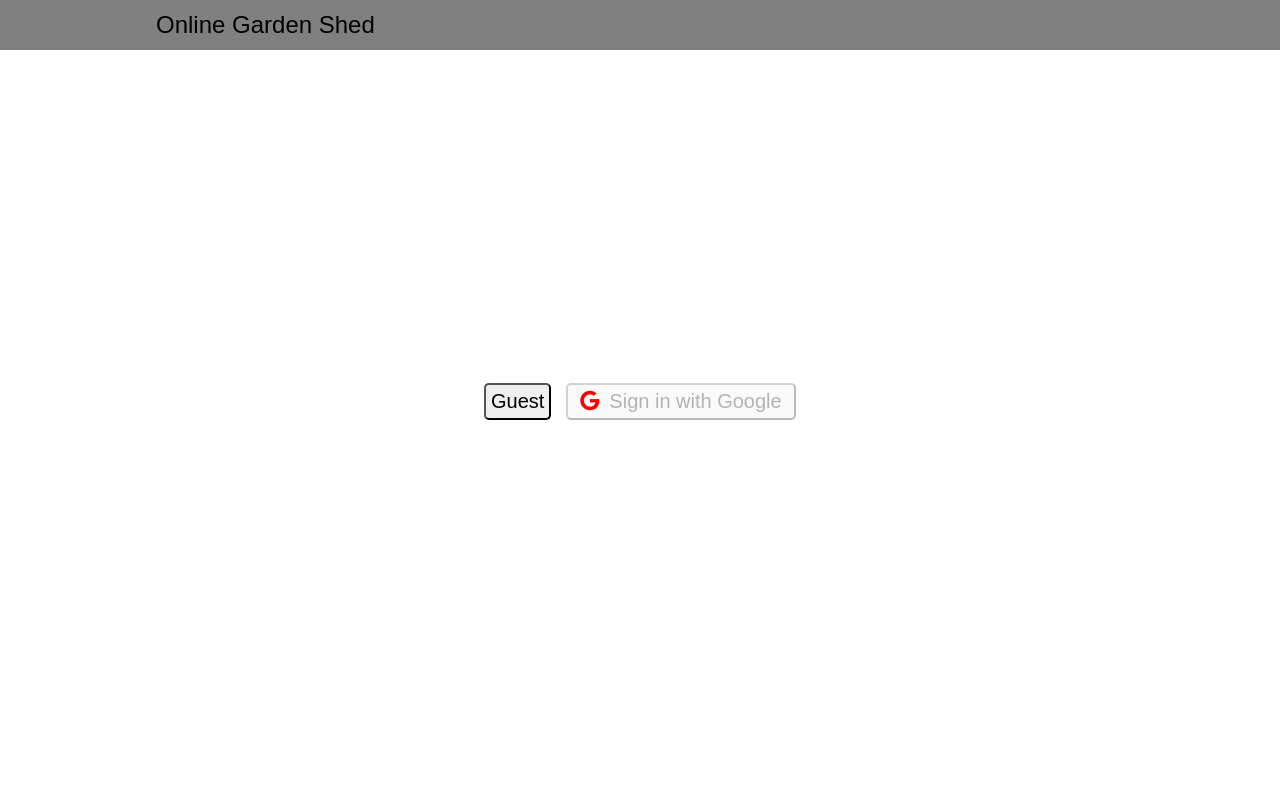
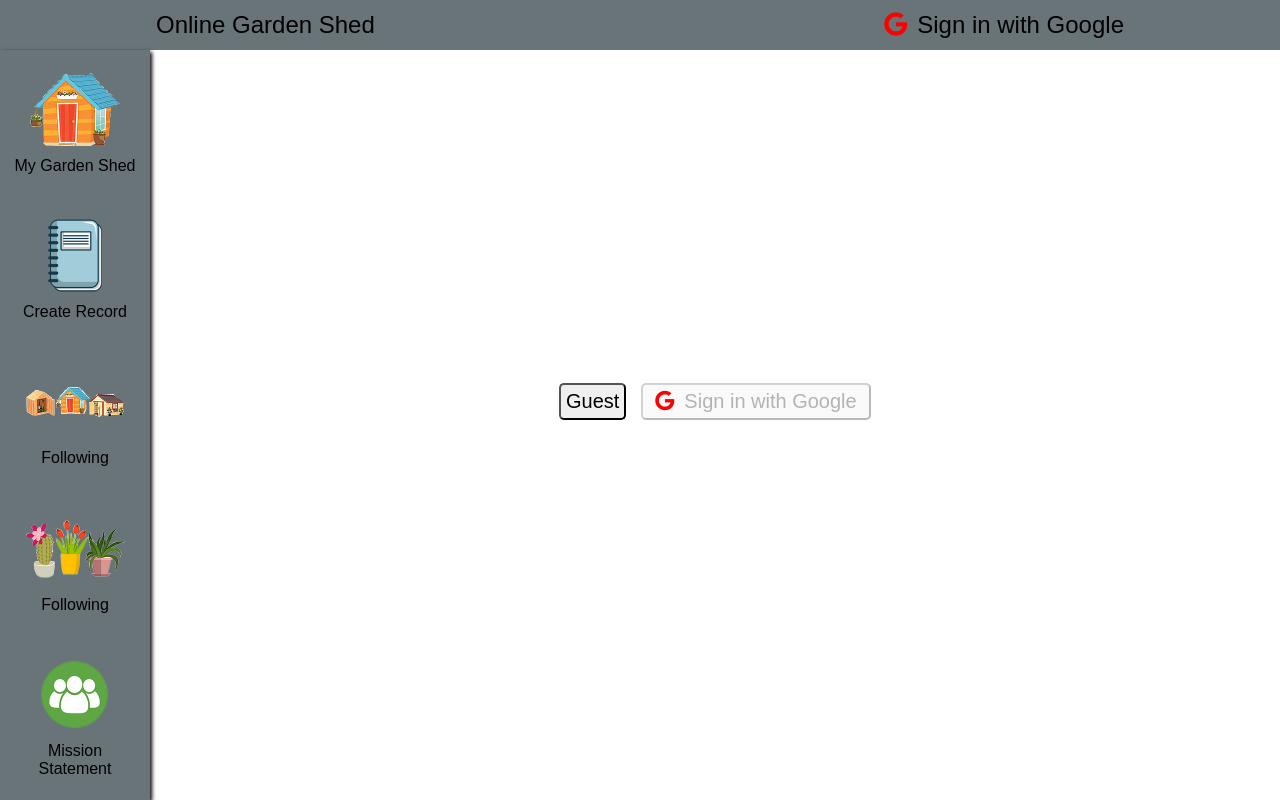
Before and after one commit to jasonkim7288/backup-online-garden-shed-client, a React (Create React App) app: page / in a window 1280 px wide. Built offline with nearby package versions, Linux system fonts and the light colour scheme; no server answers.

Commit message:
add sidebar

```diff
--- a/public/index.css
+++ b/public/index.css
@@ -40,6 +40,10 @@ a, a:link {
   color: black;
 }
 
+.add-hover:hover {
+  cursor: pointer;
+}
+
 button:hover {
   cursor: pointer;
 }
@@ -51,7 +55,7 @@ button:hover {
 }
 
 .navbar-wrapper {
-  background-color: grey;
+  background-color: #697479;
 }
 
 .navbar {
@@ -77,11 +81,11 @@ button:hover {
   cursor: pointer;
 }
 
-@media (min-width: 1200px) {
+/* @media (min-width: 1200px) {
   #mobile-menu-list, .mobile-menu-icon {
     display: none;
   }
-}
+} */
 
 .mobile-menu-profile {
   margin: 0px 20px 10px;
@@ -115,6 +119,11 @@ hr {
   border-radius: 50%;
 }
 
+.profile-wrapper {
+  display: flex;
+  align-items: center;
+}
+
 .profile-image {
   border-radius: 50%;
   width: 40px;
@@ -124,6 +133,16 @@ hr {
 .fa-google {
   color: red;
   padding-right: 10px;
+}
+
+section {
+  margin-left: 0;
+}
+
+@media (min-width: 1200px) {
+  section {
+    margin-left: 150px;
+  }
 }
 
 .container {
@@ -156,7 +175,55 @@ hr {
   object-fit: contain;
 }
 
+/* -------Sidebar------- */
+aside {
+  display: none;
+}
 
+@media (min-width: 1200px) {
+  aside {
+    position: absolute;
+    top: 50px;
+    bottom: 0;
+    width: 150px;
+    background-color: #697479;
+    box-shadow: 2px 2px 4px #000000;
+    border-top: none;
+    display: flex;
+    flex-wrap: wrap;
+    flex-direction: row;
+    justify-content: center;
+    align-items: center;
+  }
+
+  .sidebar-item-wrapper {
+    display: flex;
+    flex-direction: row;
+    flex-wrap: wrap;
+    justify-content: center;
+    align-items: center;
+    /* border: 1px solid black; */
+    border-radius: 5px;
+    margin: 5px;
+    padding: 5px;
+  }
+
+  .sidebar-item-wrapper > p {
+    text-align: center;
+  }
+
+  .sidebar-item-wrapper:hover {
+    /* text-shadow: 0 0  20px red; */
+    box-shadow: 2px 2px 4px #000000;
+    background-color: #a1e0ad;
+    cursor: pointer;
+  }
+
+  .sidebar-image {
+    max-width: 100px;
+    margin-bottom: 10px;
+  }
+}
 
 /* -------Landing Page------- */
 .landing-page-container {
--- a/src/App.js
+++ b/src/App.js
@@ -14,6 +14,12 @@ import CreateNewLog from './components/CreateNewLog';
 import api from './config/api';
 import { useGlobalState } from './config/globalState';
 import { SET_USER, AUTH_SIGN_IN } from './config/types';
+import Sidebar from './components/Sidebar';
+import FollowingSheds from './components/FollowingSheds';
+import MyGardenShed from './components/MyGardenShed';
+import FollowingPlants from './components/FollowingPlants';
+import MissionStatement from './components/MissionStatement';
+import HamburgerMenu from './components/HamburgerMenu';
 
 
 const App = () => {
@@ -40,15 +46,22 @@ const App = () => {
       }
     }
     acquireUser();
-  }, []);
+  }, [dispatch]);
   return (
     <div id="app-container">
       <BrowserRouter>
         <Navbar />
+        <HamburgerMenu/>
+        <Sidebar />
+        <section>
           <div className="container">
             <Switch>
               <Route exact path="/" component={LandingPage} />
               <Route path="/about" component={About} />
+              <Route path="/my-shed" component={MyGardenShed} />
+              <Route path="/following-sheds" component={FollowingSheds} />
+              <Route path="/following-plants" component={FollowingPlants} />
+              <Route path="/mission-statement" component={MissionStatement} />
               <Route path="/sheds/:shedId/records/new" component={CreateNewRecord} />
               <Route path="/sheds/:shedId/records/:plantRecordId/logs/new" component={CreateNewLog} />
               <Route path="/sheds/:shedId/records/:plantRecordId/first-entry" component={SelectedPlantFirstEntry} />
@@ -58,6 +71,7 @@ const App = () => {
               <Route path="/search" component={SearchPlant} />
             </Switch>
           </div>
+        </section>
       </BrowserRouter>
     </div>
   );
--- /dev/null
+++ b/src/components/FollowingPlants.js
@@ -0,0 +1,11 @@
+import React from 'react';
+
+const FollowingPlants = () => {
+  return (
+    <div>
+      Following plants list
+    </div>
+  );
+};
+
+export default FollowingPlants;
--- /dev/null
+++ b/src/components/FollowingSheds.js
@@ -0,0 +1,11 @@
+import React from 'react';
+
+const FollowingSheds = () => {
+  return (
+    <div>
+      Following sheds list
+    </div>
+  );
+};
+
+export default FollowingSheds;
--- a/src/components/HamburgerMenu.js
+++ b/src/components/HamburgerMenu.js
@@ -41,6 +41,8 @@ const HamburgerMenu = () => {
     }
   }
 
+  console.log('isMenuOn:', isMenuOn);
+
   return (
     <>
       {
@@ -66,7 +68,7 @@ const HamburgerMenu = () => {
               </>
               :
               <>
-                <SignIn tagType="paragraph"/>
+                <SignIn tagType="paragraphWithIcon"/>
                 <hr />
                 <p>Mission Statement</p>
               </>
--- /dev/null
+++ b/src/components/MissionStatement.js
@@ -0,0 +1,11 @@
+import React from 'react';
+
+const MissionStatement = () => {
+  return (
+    <div>
+      Mission Statement
+    </div>
+  );
+};
+
+export default MissionStatement;
--- /dev/null
+++ b/src/components/MyGardenShed.js
@@ -0,0 +1,11 @@
+import React from 'react';
+
+const MyGardenShed = () => {
+  return (
+    <div>
+      My Garden Shed
+    </div>
+  );
+};
+
+export default MyGardenShed;
--- a/src/components/Navbar.js
+++ b/src/components/Navbar.js
@@ -1,13 +1,13 @@
-import React, { useState } from 'react';
+import React, { useEffect, useState } from 'react';
 import { Link } from 'react-router-dom';
 import { useGlobalState } from '../config/globalState';
 import { SET_IS_MENU_ON } from '../config/types';
-import HamburgerMenu from './HamburgerMenu';
-
+import SignIn from './SignIn';
 
 const Navbar = () => {
   const { state, dispatch } = useGlobalState();
-  const { isLoggedIn, isMenuOn } = state;
+  const { isLoggedIn, isMenuOn, currentUser } = state;
+  const [ isWindowSmall, setIsWindowSmall] = useState(null);
 
   const handleClickMenuIcon = () => {
     dispatch({
@@ -16,20 +16,47 @@ const Navbar = () => {
     })
   }
 
+  useEffect(() => {
+    const handleResize = () => {
+      console.log('window.width:', window.innerWidth);
+      if (window.innerWidth < 1200) {
+        setIsWindowSmall(true);
+      } else {
+        setIsWindowSmall(false);
+        dispatch({
+          type: SET_IS_MENU_ON,
+          payload: false
+        })
+      }
+    };
+    handleResize();
+    window.addEventListener('resize', handleResize);
+    return () => window.removeEventListener('resize', handleResize);
+  }, [])
+
   return (
-    <>
+    <nav>
       <div className="navbar-wrapper">
         <div className="navbar container">
           <div>
             <Link to={isLoggedIn ? "/sheds" : "/"}>Online Garden Shed</Link>
           </div>
-          <div className="mobile-menu-icon" onClick={handleClickMenuIcon}>
-            <i className="fa fa-bars"></i>
-          </div>
-          </div>
+          {
+            (isWindowSmall !== null) && (
+              isWindowSmall ?
+                <div className="mobile-menu-icon" onClick={handleClickMenuIcon}>
+                  <i className="fa fa-bars"></i>
+                </div>
+              :
+                <div>
+                  <SignIn tagType="paragraphWithIcon"/>
+                </div>
+            )
+          }
+
+        </div>
       </div>
-      <HamburgerMenu/>
-    </>
+    </nav>
   );
 }
 
--- /dev/null
+++ b/src/components/Sidebar.js
@@ -0,0 +1,60 @@
+import React from 'react';
+import { useGlobalState } from '../config/globalState';
+
+const Sidebar = () => {
+  const { state } = useGlobalState();
+  const { currentUser } = state;
+  const menuItems = [
+    {
+      title: 'My Garden Shed',
+      image: `${process.env.PUBLIC_URL}/menuMyGardenShed.png`,
+      link: '/my-shed'
+    },
+    {
+      title: 'Create Record',
+      image: `${process.env.PUBLIC_URL}/menuCreateRecord.png`,
+      link: currentUser ? `/sheds/${currentUser.shed}/records/new` : '#'
+    },
+    {
+      title: 'Following',
+      image: `${process.env.PUBLIC_URL}/menuFollowingSheds.png`,
+      link: '/following-sheds'
+    },
+    {
+      title: 'Following',
+      image: `${process.env.PUBLIC_URL}/menuFollowingPlants.png`,
+      link: '/following-plants'
+    },
+    {
+      title: 'Mission Statement',
+      image: `${process.env.PUBLIC_URL}/menuMissionStatement.png`,
+      link: '/mission-statement'
+    }
+  ];
+
+  const handleClick = (event) => {
+    if (currentUser) {
+
+    }
+  }
+
+  return (
+    <aside>
+      {
+        menuItems.map(menuItem => (
+          <div to={menuItem.link}
+              className="sidebar-item-wrapper"
+              key={menuItem.image}
+              onClick={handleClick}
+              data-link={menuItem.link}
+          >
+            <img src={menuItem.image} alt={menuItem.title} className="sidebar-image"/>
+            <p>{menuItem.title}</p>
+          </div>
+        ))
+      }
+    </aside>
+  );
+};
+
+export default Sidebar;
--- a/src/components/SignIn.js
+++ b/src/components/SignIn.js
@@ -63,11 +63,19 @@ const SignIn = ({ tagType }) => {
     <>
       {
         (isLoggedIn && currentUser) ?
-          <div className="navbar">
+          <div className="profile-wrapper">
             <img src={currentUser.photo} alt="current user" className="profile-image"/>
-            <button onClick={handleClickLogout} type="button" className="button">
-              Sign out
-            </button>
+            {
+
+              (tagType === 'button') ?
+                  <button onClick={handleClickLogout} type="button" className="add-hover">
+                    Sign out
+                  </button>
+                :
+                  <p onClick={handleClickLogout} className="add-hover">
+                    Sign out
+                  </p>
+            }
           </div>
         :
           <GoogleLogin
@@ -86,7 +94,9 @@ const SignIn = ({ tagType }) => {
                       });
                       renderProps.onClick(event);
                     }}
-                    disabled={renderProps.disabled}>
+                    disabled={renderProps.disabled}
+                    className="add-hover"
+                >
                   <i className="fab fa-google"></i>Sign in with Google
                 </p>
               )
```
Lines whose indentation alone changed are shown as unchanged.
